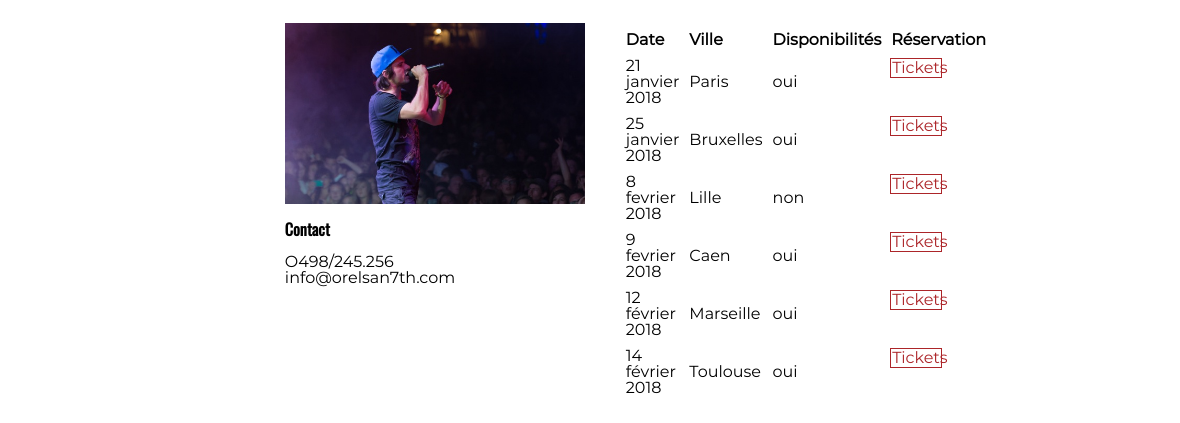
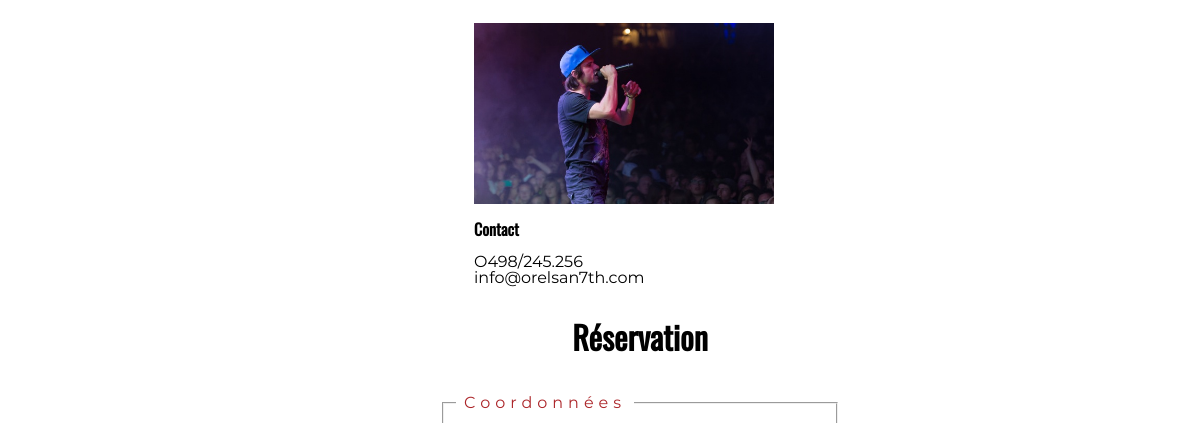
Before and after one commit to LucieCamille/Cpg_Orelsan, a plain HTML site: page reservation.html in a window 1280 px wide. Shown: the part 277-700 px from the top of the page, 0-1180 px from the left. Drawn offline with nearby package versions, Linux system fonts and the light colour scheme.

Commit message:
delete table

```diff
--- a/CSS/style.scss
+++ b/CSS/style.scss
@@ -81,4 +81,4 @@
 @import "_footer";
 @import "_index";
 @import "_album";
-@import "_reservation";
+//@import "_reservation";
--- a/reservation.html
+++ b/reservation.html
@@ -32,54 +32,7 @@
             <a href="tel:+498245256">O498/245.256</a>
             <a href="mailto:info@orelsan7th.com">info@orelsan7th.com</a>
           </article>
-        <table>
-          <thead>
-            <tr>
-              <th scope="col">Date</th>
-              <th scope="col">Ville</th>
-              <th scope="col">Disponibilités</th>
-              <th scope="col">Réservation</th>
-            </tr>
-          </thead>
-          <tbody>
-            <tr>
-              <td>21 janvier 2018</td>
-              <td>Paris</td>
-              <td>oui</td>
-              <td class="btn">Tickets</td>
-            </tr>
-            <tr>
-              <td>25 janvier 2018</td>
-              <td>Bruxelles</td>
-              <td>oui</td>
-              <td class="btn">Tickets</td>
-            </tr>
-            <tr>
-              <td>8 fevrier 2018</td>
-              <td>Lille</td>
-              <td>non</td>
-              <td class="btn">Tickets</td>
-            </tr>
-            <tr>
-              <td>9 fevrier 2018</td>
-              <td>Caen</td>
-              <td>oui</td>
-              <td class="btn">Tickets</td>
-            </tr>
-            <tr>
-              <td>12 février 2018</td>
-              <td>Marseille</td>
-              <td>oui</td>
-              <td class="btn">Tickets</td>
-            </tr>
-            <tr>
-              <td>14 février 2018</td>
-              <td>Toulouse</td>
-              <td>oui</td>
-              <td class="btn">Tickets</td>
-            </tr>
-          </tbody>
-        </table>
+
         </div>
       </section>
       <section id="form">
```
Lines whose indentation alone changed are shown as unchanged.
